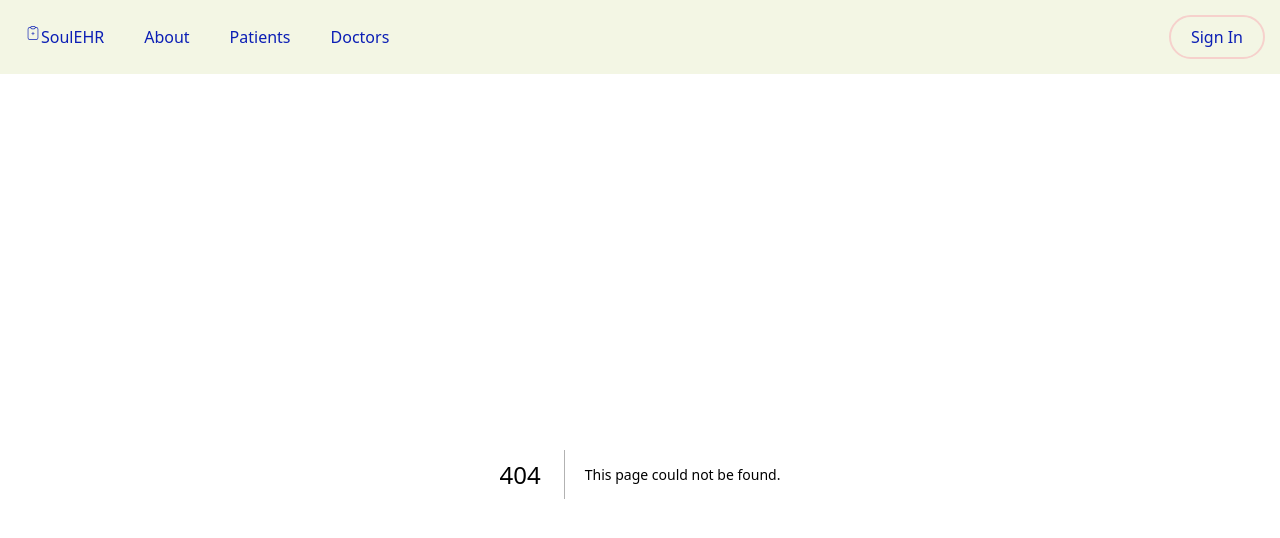
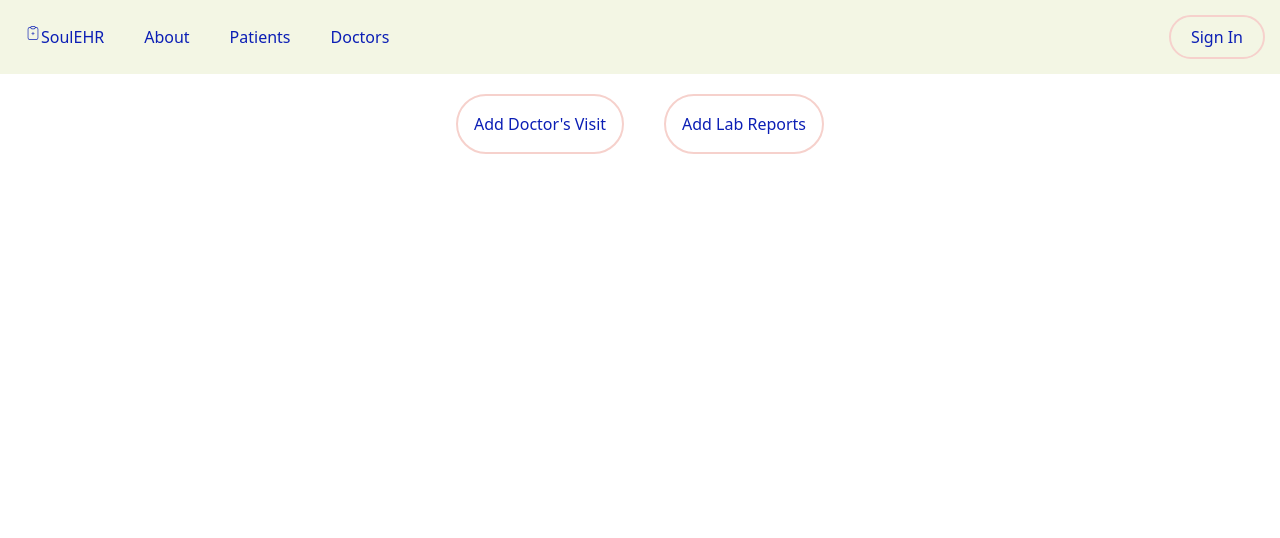
Before and after one commit to rmurarishetti/EHRSoulbound, a Next.js app in the folder ehr-soulbound/: page /user-page in a window 1280 px wide. Before the commit this address had no page. Shown: the top 538 px of the page. Built offline with nearby package versions, Linux system fonts and the light colour scheme.

Commit message:
wip: userpage

```diff
--- a/ehr-soulbound/src/app/layout.tsx
+++ b/ehr-soulbound/src/app/layout.tsx
@@ -8,11 +8,15 @@ export default function RootLayout({
   children: React.ReactNode
 }) {
   return (
+    <html>
+      <body>
         <div>
           <Navbar/>
             <main>
               {children}
             </main>
         </div>
+      </body>
+    </html>
   )
 }
--- /dev/null
+++ b/ehr-soulbound/src/app/user-page/page.tsx
@@ -0,0 +1,18 @@
+import Link from "next/link";
+
+export default function UserPage() {
+  return (
+    <div className="flex">
+        <div className="p-5 ml-auto">
+            <button className="border-[2px] rounded-full border-[#F6D1CC] py-4 px-4 hover:bg-[#3898EC]/25 font-sans text-base font-medium text-[#0B1EB5]">
+                <Link href="/">Add Doctor's Visit</Link>
+            </button>
+        </div>
+        <div className="p-5 mr-auto">
+            <button className="border-[2px] rounded-full border-[#F6D1CC] py-4 px-4 hover:bg-[#3898EC]/25 font-sans text-base font-medium text-[#0B1EB5]">
+                <Link href="/">Add Lab Reports</Link>
+            </button>
+        </div>
+    </div>
+  )
+}
```
Also changed, not shown: 2 other files (tests, documents, lock files or other folders). Lines whose indentation alone changed are shown as unchanged.
